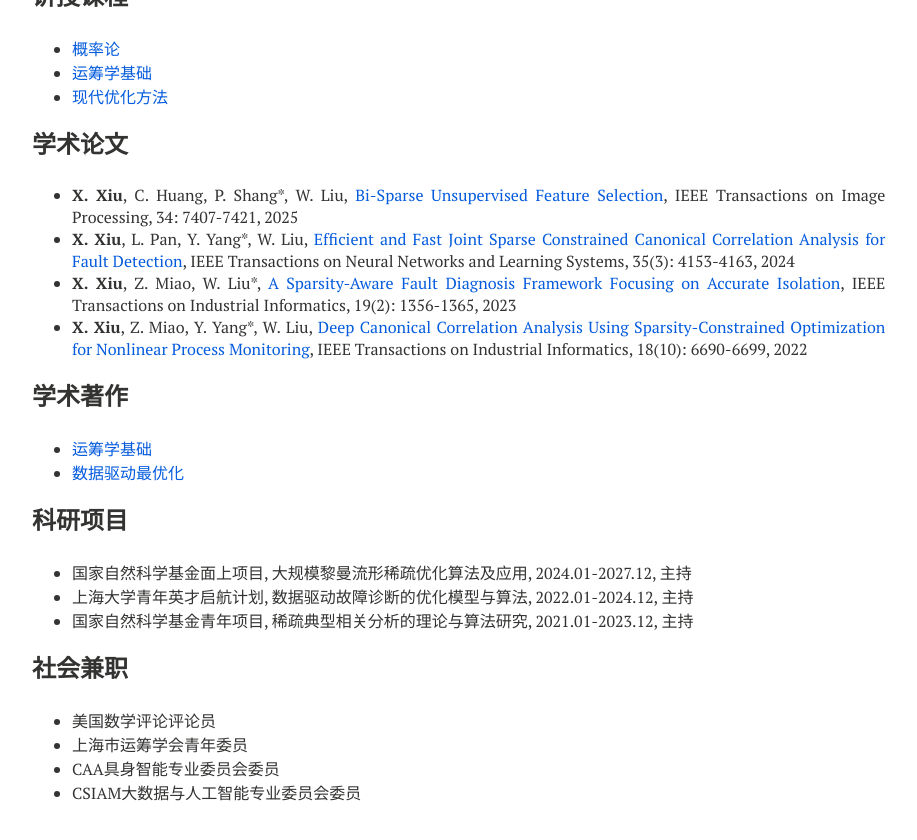
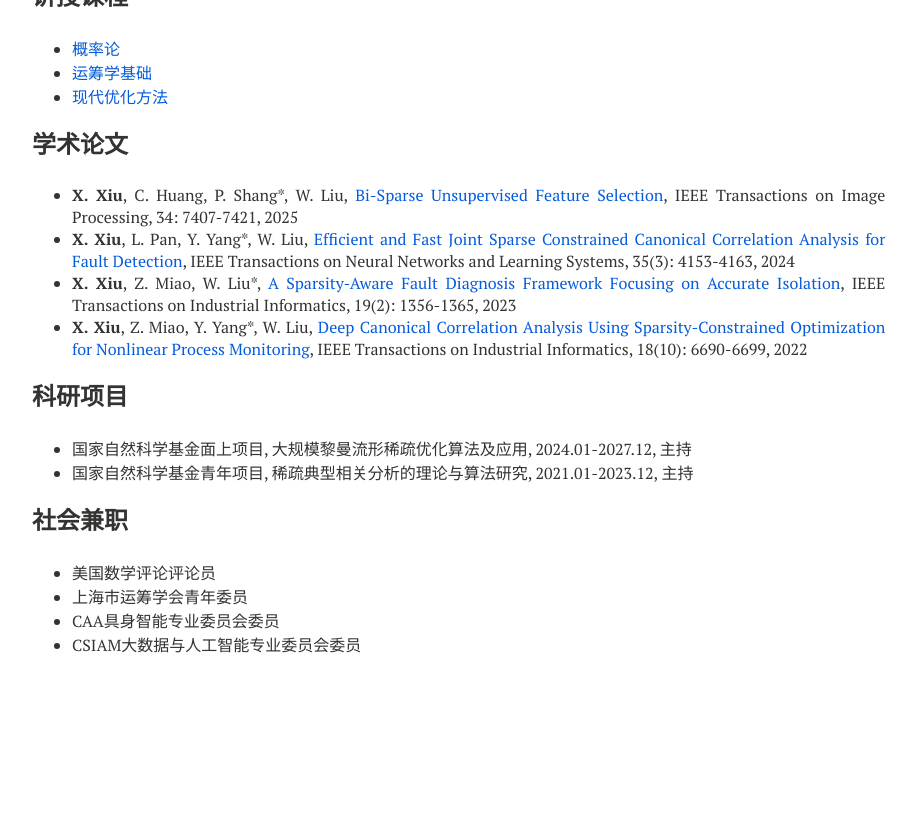
Before and after one commit to xianchaoxiu/xianchaoxiu.github.io, a Jekyll site: the page built from chinese/index.md, in a window 1280 px wide and 900 px high, scrolled down 610 px. Shown: the top 840 px of the window, without its empty margins (288-1205 px from the left). Built offline with Jekyll 4.4.1, drawn with Linux system fonts in a browser that asks for light colours; nearby versions of some CDN libraries; after the commit the page ends 1362 px from its top, so only the background shows below that.

Commit message:
Update index.md

```diff
--- a/chinese/index.md
+++ b/chinese/index.md
@@ -41,15 +41,9 @@ share: false
 * <b>X. Xiu</b>, Z. Miao, Y. Yang*, W. Liu, <a href="https://doi.org/10.1109/TII.2021.3121770" class="textlink" target="_blank">Deep Canonical Correlation Analysis Using Sparsity-Constrained Optimization for Nonlinear Process Monitoring</a>, IEEE Transactions on Industrial Informatics, 18(10): 6690-6699, 2022 <br>
 
 
-### 学术著作
-* <a href="https://xianchaoxiu.github.io/chinese/book/OR/" class="textlink" target="_blank">运筹学基础 </a><br>
-* <a href="https://xianchaoxiu.github.io/chinese/book/DDOA/" class="textlink" target="_blank">数据驱动最优化 </a><br>
-
-
 
 ### 科研项目
 * 国家自然科学基金面上项目, 大规模黎曼流形稀疏优化算法及应用, 2024.01-2027.12, 主持 <br>
-* 上海大学青年英才启航计划, 数据驱动故障诊断的优化模型与算法, 2022.01-2024.12, 主持 <br>
 * 国家自然科学基金青年项目, 稀疏典型相关分析的理论与算法研究, 2021.01-2023.12, 主持 <br>
 
 
```
